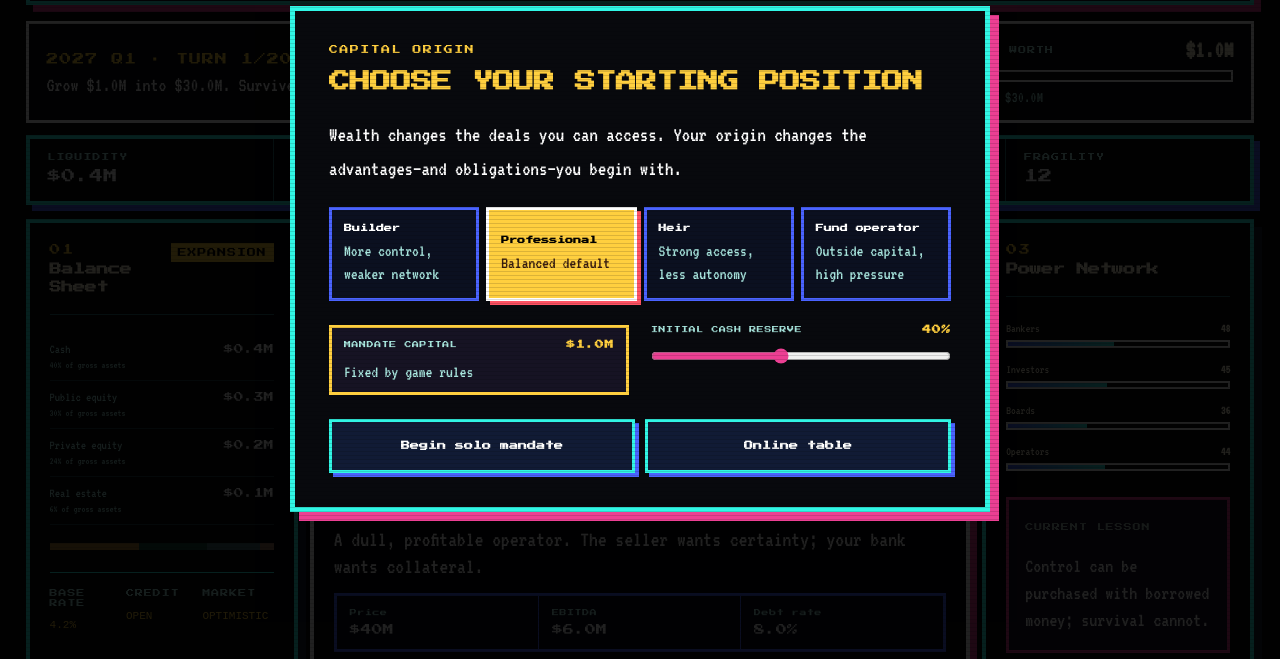
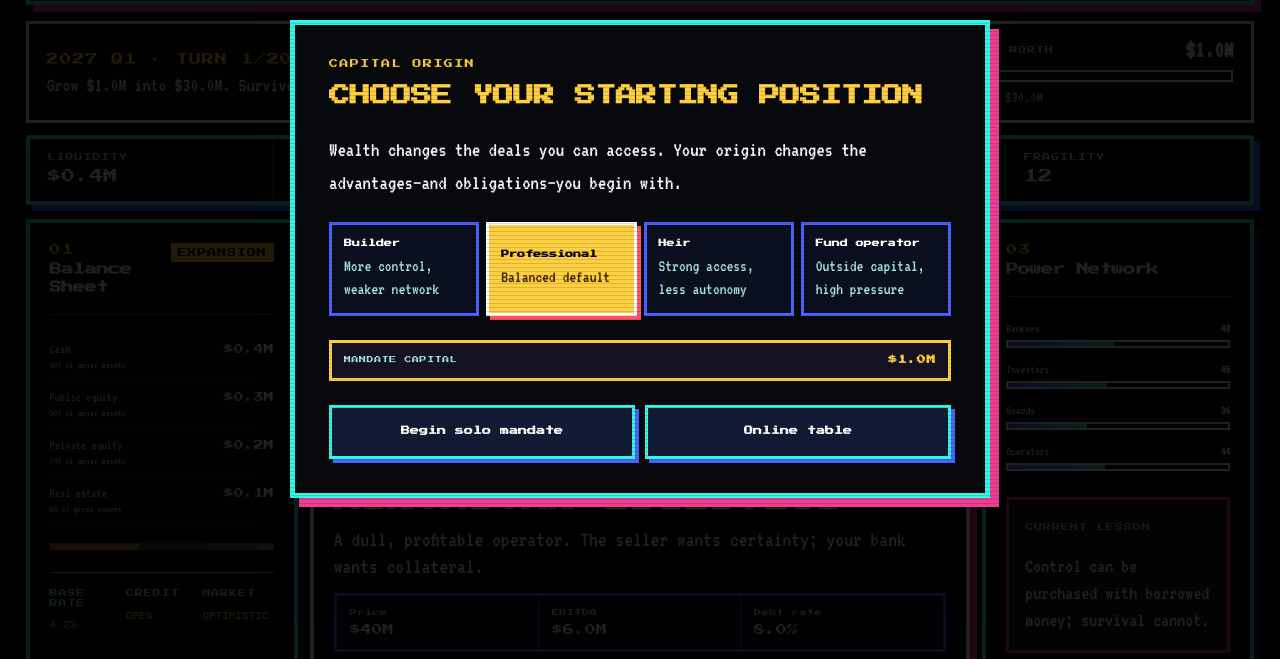
Before and after one commit to neekitalian/wall-street, a website: page index.html in a window 1280 px wide. Shown: the part 141-800 px from the top of the page. Drawn offline with Linux system fonts and the light colour scheme.

Commit message:
Simplify fixed-capital setup

```diff
--- a/game.js
+++ b/game.js
@@ -7,7 +7,7 @@ const copy = {
     formula: "OWNERSHIP × CASH FLOW × TIME", formulaSub: "Leverage accelerates both directions.", latest: "LATEST EVENT",
     decision: "Choose one. The quarter advances after your decision.", playAgain: "Play again", allocation: "CAPITAL AT RISK",
     leverage: "DEBT MULTIPLIER", setupTitle: "Choose your starting position", setupIntro: "Wealth changes the deals you can access. Your origin changes the advantages—and obligations—you begin with.",
-    capital: "MANDATE CAPITAL", capitalRule: "Fixed by game rules", reserve: "INITIAL CASH RESERVE", begin: "Begin solo mandate", online: "Online table", aiCalling: "RALPH IS CALLING…", aiLive: "AI DEAL DESK", offline: "OFFLINE DECK",
+    capital: "MANDATE CAPITAL", begin: "Begin solo mandate", online: "Online table", aiCalling: "RALPH IS CALLING…", aiLive: "AI DEAL DESK", offline: "OFFLINE DECK",
     assets: ["Cash", "Public equity", "Private equity", "Real estate"],
     people: ["Bankers", "Investors", "Boards", "Operators"],
     endKicker: "FINAL INVESTMENT COMMITTEE"
@@ -20,7 +20,7 @@ const copy = {
     formula: "所有权 × 现金流 × 时间", formulaSub: "杠杆会同时加速两个方向。", latest: "最新事件",
     decision: "选择一个方案。决策后进入下一季度。", playAgain: "再玩一次", allocation: "风险资本比例",
     leverage: "债务倍数", setupTitle: "选择你的起点", setupIntro: "财富规模决定可参与的交易；出身决定你最初拥有的优势与义务。",
-    capital: "委托资本", capitalRule: "由游戏规则固定", reserve: "初始现金储备", begin: "开始单人游戏", online: "在线交易桌", aiCalling: "RALPH 来电中…", aiLive: "AI交易台", offline: "离线事件牌",
+    capital: "委托资本", begin: "开始单人游戏", online: "在线交易桌", aiCalling: "RALPH 来电中…", aiLive: "AI交易台", offline: "离线事件牌",
     assets: ["现金", "上市股权", "私人股权", "房地产"],
     people: ["银行家", "投资人", "董事会", "经营者"],
     endKicker: "最终投资委员会"
@@ -211,7 +211,7 @@ function render() {
   setText("wealthFormula", c.formula); setText("formulaSub", c.formulaSub); setText("eventLabel", c.latest);
   setText("decisionPrompt", c.decision); setText("playAgainButton", c.playAgain); setText("endKicker", c.endKicker);
   setText("allocationLabel", c.allocation); setText("leverageLabel", c.leverage); setText("allocationValue", `${settings.allocation}%`); setText("leverageValue", `${settings.leverage.toFixed(1)}×`);
-  setText("setupTitle", c.setupTitle); setText("setupIntro", c.setupIntro); setText("capitalLabel", c.capital); setText("capitalRule", c.capitalRule); setText("reserveLabel", c.reserve); setText("beginButton", c.begin); setText("onlineButton", c.online); setText("multiplayerButton", c.online);
+  setText("setupTitle", c.setupTitle); setText("setupIntro", c.setupIntro); setText("capitalLabel", c.capital); setText("beginButton", c.begin); setText("onlineButton", c.online); setText("multiplayerButton", c.online);
   const year = 2027 + Math.floor((state.turn - 1) / 4), quarter = ((state.turn - 1) % 4) + 1;
   setText("quarterLabel", `${year} Q${quarter} · ${lang === "en" ? "TURN" : "回合"} ${Math.min(state.turn,20)}/20`);
   setText("netWorth", money(netWorth())); setText("liquidity", money(state.cash)); setText("debt", money(state.debt));
@@ -223,7 +223,7 @@ function render() {
 }
 
 function renderSetup() {
-  settings.capital = SOLO_BASE_CAPITAL; setText("capitalValue", money(SOLO_BASE_CAPITAL)); setText("reserveValue", `${settings.reserve}%`);
+  settings.capital = SOLO_BASE_CAPITAL; setText("capitalValue", money(SOLO_BASE_CAPITAL));
   document.getElementById("originOptions").innerHTML = origins.map(o => `<button class="origin-option" type="button" data-origin="${o.id}" aria-pressed="${settings.origin === o.id}"><strong>${pick(o.name)}</strong><small>${pick(o.note)}</small></button>`).join("");
   document.querySelectorAll("[data-origin]").forEach(button => button.addEventListener("click", () => { settings.origin = button.dataset.origin; renderSetup(); }));
 }
@@ -305,6 +305,5 @@ document.getElementById("restartButton").addEventListener("click", restart);
 document.getElementById("playAgainButton").addEventListener("click", restart);
 document.getElementById("allocationSlider").addEventListener("input", e => { settings.allocation = Number(e.target.value); render(); });
 document.getElementById("leverageSlider").addEventListener("input", e => { settings.leverage = Number(e.target.value); render(); });
-document.getElementById("reserveSlider").addEventListener("input", e => { settings.reserve = Number(e.target.value); state = initialState(); render(); });
 document.getElementById("beginButton").addEventListener("click", () => { state = initialState(); document.getElementById("setupModal").hidden = true; render(); });
 restart();
--- a/index.html
+++ b/index.html
@@ -114,11 +114,6 @@
       <div class="setup-controls">
         <div class="control-line fixed-capital">
           <label><span id="capitalLabel">MANDATE CAPITAL</span><strong id="capitalValue">$1.0M</strong></label>
-          <p id="capitalRule">Fixed by game rules</p>
-        </div>
-        <div class="control-line">
-          <label for="reserveSlider"><span id="reserveLabel">INITIAL CASH RESERVE</span><strong id="reserveValue">40%</strong></label>
-          <input id="reserveSlider" type="range" min="10" max="80" step="5" value="40">
         </div>
       </div>
       <div class="setup-mode-actions"><button id="beginButton" class="primary-action" type="button">Begin solo mandate</button><button id="onlineButton" class="primary-action online-action" type="button">Join online table</button></div>
--- a/styles.css
+++ b/styles.css
@@ -116,9 +116,8 @@ h2 { margin: 0; font-size: 18px; letter-spacing: -.025em; }
 .origin-option small { margin-top: 6px; color: var(--muted); line-height: 1.35; }
 .origin-option[aria-pressed="true"] { color: #fff; background: var(--green); border-color: var(--green); }
 .origin-option[aria-pressed="true"] small { color: #c7d8d1; }
-.setup-controls { display: grid; grid-template-columns: 1fr 1fr; gap: 22px; margin: 24px 0; }
+.setup-controls { margin: 24px 0; }
 .fixed-capital { padding: 12px; border: 3px solid var(--gold); background: #161323; }
-.fixed-capital p { margin: 12px 0 0; color: var(--muted); font-size: 17px; }
 .setup-mode-actions { display: grid; grid-template-columns: 1fr 1fr; gap: 10px; }
 .online-action { background: #17102d; border-color: var(--magenta); box-shadow: 4px 4px 0 var(--magenta); }
 @media (max-width: 950px) {
```
